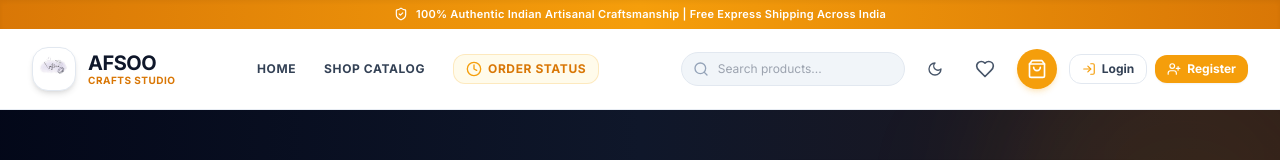
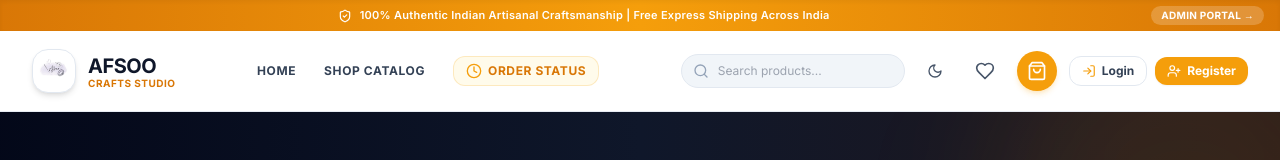
Before and after one commit to ayazshah12345/aafrinrawoof-website, a React (Vite) app: page / in a window 1280 px wide. Shown: the top 160 px of the page. Built offline with nearby package versions, Linux system fonts and the light colour scheme; no server answers; the database is empty.

Commit message:
Add Admin Portal shortcut link to top banner header

```diff
--- a/src/components/CustomerNavbar.tsx
+++ b/src/components/CustomerNavbar.tsx
@@ -27,9 +27,17 @@ export const CustomerNavbar: React.FC = () => {
   return (
     <header className="sticky top-0 z-50 bg-white/95 dark:bg-slate-900/95 backdrop-blur-md border-b border-slate-200/80 dark:border-slate-800 transition-colors">
       {/* Top Banner Announcement */}
-      <div className="bg-gradient-to-r from-amber-600 via-amber-500 to-amber-600 text-white text-[11px] font-semibold py-1.5 px-4 text-center tracking-wide flex items-center justify-center gap-2 shadow-inner">
-        <ShieldCheck className="w-3.5 h-3.5" />
-        <span>100% Authentic Indian Artisanal Craftsmanship | Free Express Shipping Across India</span>
+      <div className="bg-gradient-to-r from-amber-600 via-amber-500 to-amber-600 text-white text-[11px] font-semibold py-1.5 px-4 tracking-wide flex items-center justify-between shadow-inner">
+        <div className="flex-1 flex items-center justify-center gap-2">
+          <ShieldCheck className="w-3.5 h-3.5" />
+          <span>100% Authentic Indian Artisanal Craftsmanship | Free Express Shipping Across India</span>
+        </div>
+        <Link
+          to="/admin/login"
+          className="hidden md:inline-flex items-center gap-1 px-2.5 py-0.5 rounded-full bg-white/20 hover:bg-white/30 text-white text-[10px] font-extrabold uppercase transition-colors"
+        >
+          <span>Admin Portal &rarr;</span>
+        </Link>
       </div>
 
       <div className="max-w-7xl mx-auto px-4 sm:px-6 lg:px-8">
```
